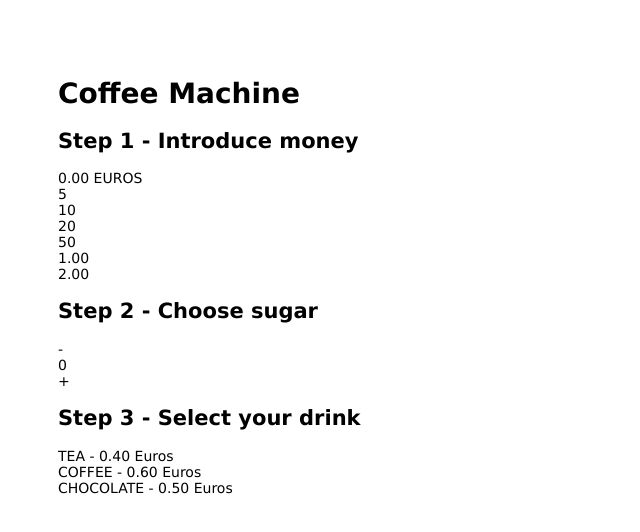
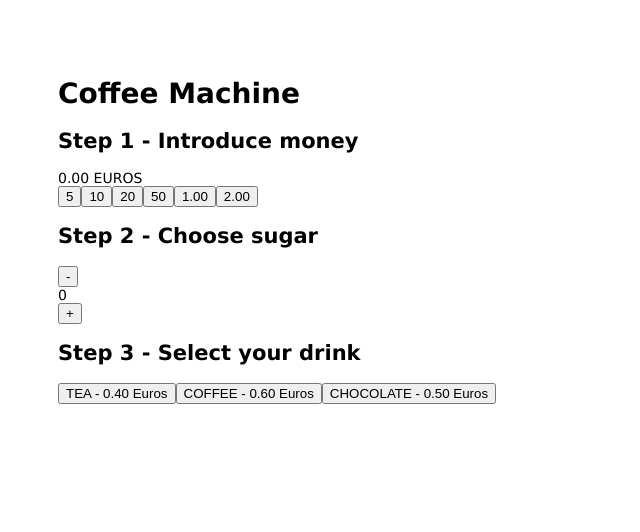
Before and after one commit to brochard-tech/coffeemachine-angular, a website: page public/index.html in a window 1280 px wide. Shown: the whole page, without its empty margins (0-640 px from the left). Drawn offline with Linux system fonts and the light colour scheme.

Commit message:
add button html

```diff
--- a/public/index.html
+++ b/public/index.html
@@ -22,7 +22,7 @@
                 <h2 class="machine__title">Step 1 - Introduce money</h2>
                 <div class="machine__display">{{ convertPrice(money) }} EUROS</div>
                 <div class="machine__moneys">
-                    <div class="machine__money" data-ng-repeat="price in MONEYS" data-ng-click="addMoney(price)">{{ price >= 100 ? convertPrice(price) : price }}</div>
+                    <button class="machine__money" data-ng-repeat="price in MONEYS" data-ng-click="addMoney(price)">{{ price >= 100 ? convertPrice(price) : price }}</button>
                 </div>
             </div>
 
@@ -30,16 +30,16 @@
             <div class="machine__container">
                 <h2 class="machine__title">Step 2 - Choose sugar</h2>
                 <div class="machine__sugars">
-                    <div class="machine__decrease" data-ng-click="setSugar(sugar - 1)">-</div>
+                    <button class="machine__decrease" data-ng-click="setSugar(sugar - 1)">-</button>
                     <div class="machine__sugar">{{ sugar }}</div>
-                    <div class="machine__increase" data-ng-click="setSugar(sugar + 1)">+</div>
+                    <button class="machine__increase" data-ng-click="setSugar(sugar + 1)">+</button>
                 </div>
             </div>
 
             <!-- DRINK -->
             <div class="machine__container">
                 <h2 class="machine__title">Step 3 - Select your drink</h2>
-                <div class="machine__drink" data-ng-repeat="(key, value) in DRINKS" data-ng-click="setDrink(value)">{{ key }} - {{ convertPrice(value.PRICE) }} Euros</div>
+                <button class="machine__drink" data-ng-repeat="(key, value) in DRINKS" data-ng-click="setDrink(value)">{{ key }} - {{ convertPrice(value.PRICE) }} Euros</button>
             </div>
         </div>
 
```
